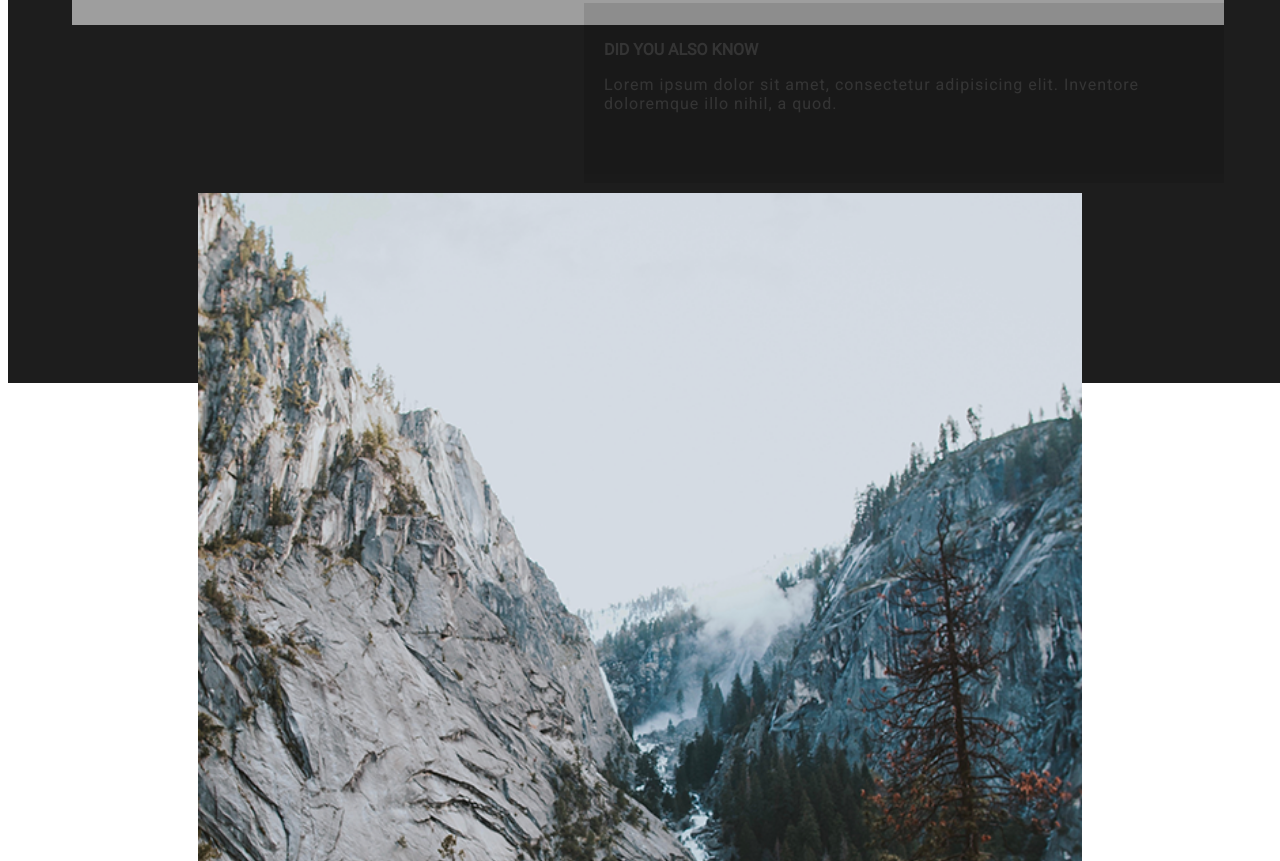
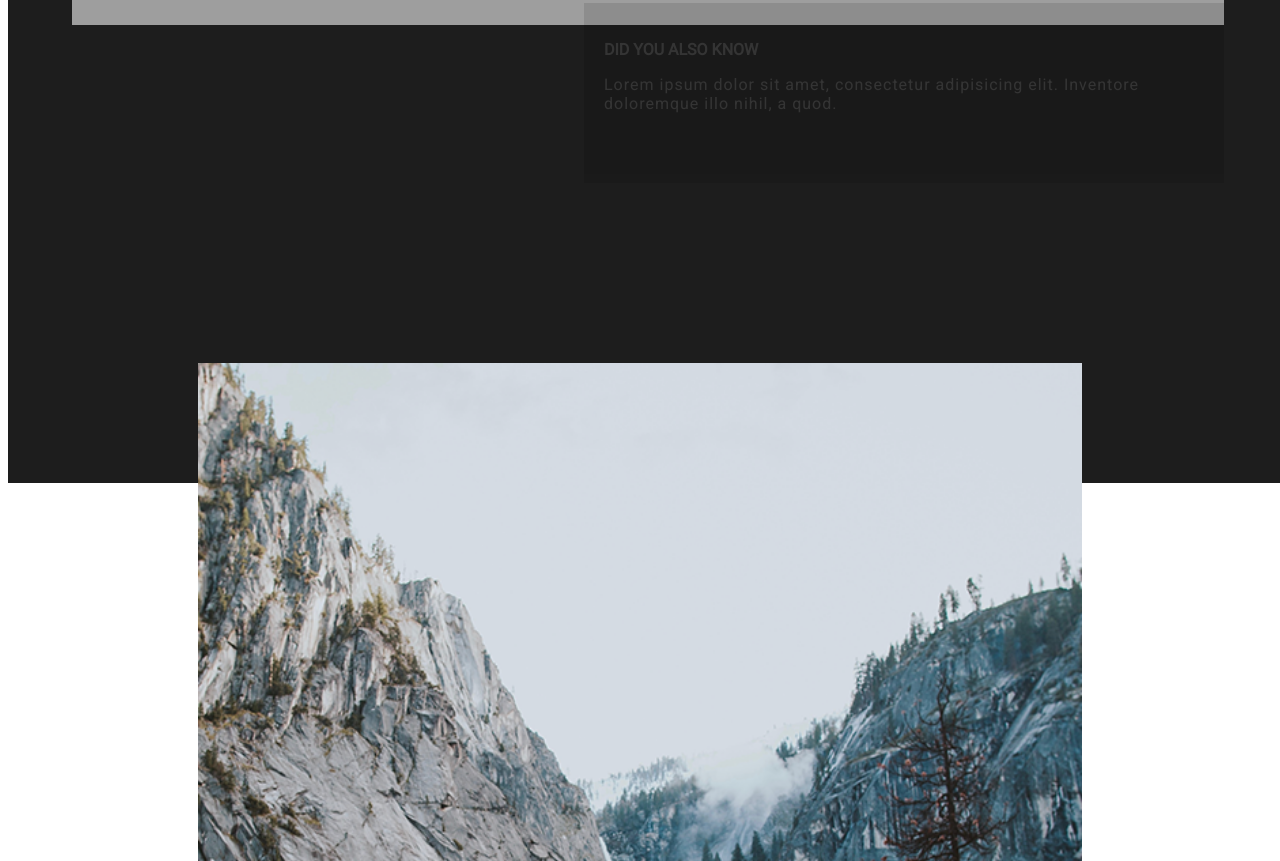
Before and after one commit to hannalanderus/SwedishBear, a plain HTML site: page index.html in a window 1280 px wide. Shown: the part 9479-10340 px from the top of the page. Drawn offline with Linux system fonts and the light colour scheme.

Commit message:
fix n trix

```diff
--- a/index.html
+++ b/index.html
@@ -108,8 +108,8 @@
 
         </div>
     </div>
-    <div></div>
-    <div id="imageNine"></div>
+
+    <img id="imageNine" src="Images/7_Over%20all.png" alt="">
 
     <div id="overAllWrapper">
         <div id="overAllText">
--- a/style.css
+++ b/style.css
@@ -217,8 +217,6 @@ h3 {
     margin-top: 0px;
     height: 100vh;
     width: 100vw;
-    border: none;
-
 }
 
 #habitatWrapper,
@@ -226,7 +224,7 @@ h3 {
     display: flex;
     flex-direction: column;
     height: auto;
-    padding-bottom: 200px;
+    padding-bottom: 300px;
 }
 
 #headline {
@@ -335,17 +333,6 @@ h5 {
 
 /**************/
 
-#imageNine {
-    content: url(Images/7_Over%20all.png);
-    background-repeat: no-repeat;
-    width: 70%;
-    height: auto;
-    margin-left: auto;
-    margin-right: auto;
-    display: block;
-    margin-top: -15%;
-    margin-bottom: 10%;
-}
 
 #galleryWrapper {
     width: 100%;
@@ -363,9 +350,9 @@ h5 {
     margin-left: auto;
     margin-right: auto;
     display: block;
-
 }
 
+#imageNine,
 #imageGalleryOne,
 #imageGalleryTwo,
 #imageGalleryThree {
@@ -375,6 +362,9 @@ h5 {
     margin-right: auto;
     display: block;
     margin-bottom: 15%;
+}
+#imageNine{
+    margin-top: -120px;
 }
 
 #imageGalleryFour {
```
